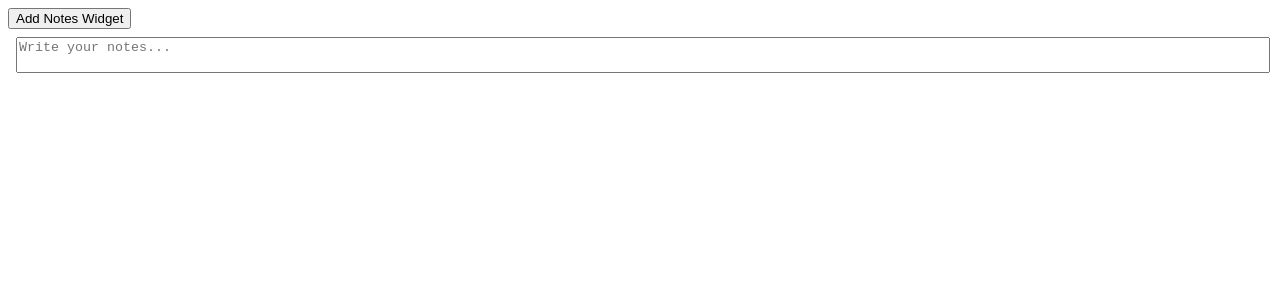
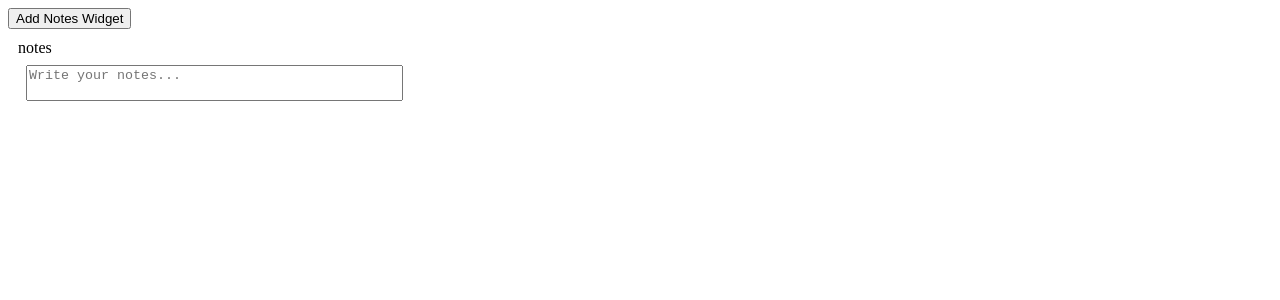
Before and after one commit to jos-cab/Flowdesk, a React (Vite) app in the folder frontend/: page / in a window 1280 px wide. Both pictures are taken after a click on the button "Add Notes Widget". Shown: the top 300 px of the page. Built offline with nearby package versions, Linux system fonts and the light colour scheme.

Commit message:
feat: add react-grid-layout and DashboardGrid component

```diff
--- a/frontend/package.json
+++ b/frontend/package.json
@@ -1,7 +1,7 @@
 {
 	"name": "flowdesk",
 	"private": true,
-	"version": "0.1.0",
+	"version": "0.2.0",
 	"type": "module",
 	"scripts": {
 		"dev": "vite",
@@ -12,6 +12,7 @@
 	"dependencies": {
 		"react": "^19.2.5",
 		"react-dom": "^19.2.5",
+		"react-grid-layout": "^2.2.3",
 		"zustand": "^5.0.12"
 	},
 	"devDependencies": {
--- a/frontend/src/App.tsx
+++ b/frontend/src/App.tsx
@@ -1,12 +1,8 @@
+import DashboardGrid from './components/DashboardGrid';
 import { useDashboardStore } from './store/dashboardStore';
-import WidgetRenderer from './components/WidgetRenderer';
 
 function App() {
-	const widgets = useDashboardStore((s) => s.widgets);
-
 	const addWidget = useDashboardStore((s) => s.addWidget);
-
-	const updateWidgetConfig = useDashboardStore((s) => s.updateWidgetConfig);
 
 	return (
 		<>
@@ -23,13 +19,7 @@ function App() {
 				Add Notes Widget
 			</button>
 
-			{widgets.map((widget) => (
-				<WidgetRenderer
-					key={widget.id}
-					widget={widget}
-					onConfigChange={updateWidgetConfig}
-				/>
-			))}
+			<DashboardGrid />
 		</>
 	);
 }
--- /dev/null
+++ b/frontend/src/components/DashboardGrid.tsx
@@ -0,0 +1,36 @@
+import GridLayout, { type Layout } from 'react-grid-layout';
+import { useDashboardStore } from '../store/dashboardStore';
+import WidgetRenderer from './WidgetRenderer';
+
+export default function DashboardGrid() {
+	const widgets = useDashboardStore((s) => s.widgets);
+
+	const layout = useDashboardStore((s) => s.layout);
+
+	const updateLayout = useDashboardStore((s) => s.updateLayout);
+
+	const updateWidgetConfig = useDashboardStore((s) => s.updateWidgetConfig);
+
+	const handleLayoutChange = (layout: Layout) => {
+		updateLayout([...layout]);
+	};
+
+	return (
+		<GridLayout
+			className='layout'
+			layout={layout as Layout}
+			width={1200}
+			onLayoutChange={handleLayoutChange}>
+			{widgets.map((widget) => (
+				<div key={widget.id} className='widget-shell'>
+					<div className='widget-header'>{widget.type}</div>
+
+					<WidgetRenderer
+						widget={widget}
+						onConfigChange={updateWidgetConfig}
+					/>
+				</div>
+			))}
+		</GridLayout>
+	);
+}
```
Also changed, not shown: 1 other file (tests, documents, lock files or other folders).
